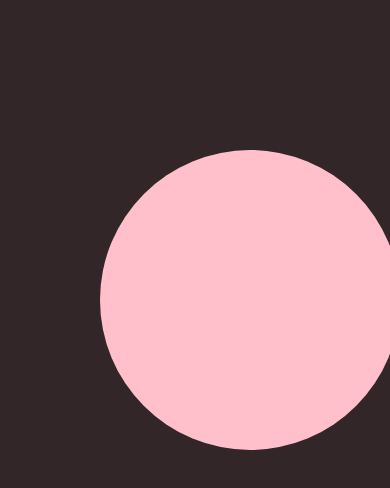
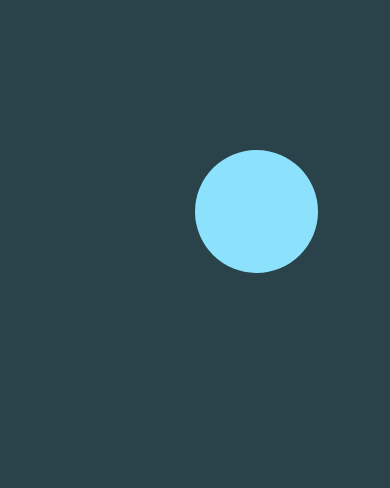
Before and after one commit to choiiis/html-css-toy-projects, a plain HTML site: page frame-focus/index.html in a window 390 px wide. Drawn offline with nearby package versions, Linux system fonts and the light colour scheme.

Commit message:
Set the focus element to be responsive to the browser size

```diff
--- a/frame-focus/main.css
+++ b/frame-focus/main.css
@@ -16,18 +16,16 @@ body {
 }
 
 .layer#background {
-  background-color: pink;
+  background-color: rgb(140, 226, 252);
 }
 
 .layer#filter {
-  background-color: rgba(0, 0, 0, 0.8);
+  background-color: rgba(0, 0, 0, 0.7);
 }
 
 .layer#frame {
-  width: 300px;
-  height: 300px;
   top: 150px;
-  left: 100px;
+  left: 50%;
   border-radius: 50%;
-  background-color: pink;
+  background-color: rgb(140, 226, 252);
 }
--- a/frame-focus/main.js
+++ b/frame-focus/main.js
@@ -0,0 +1,25 @@
+const bodyEl = document.querySelector('body')
+const frameEl = document.querySelector('.layer#frame')
+
+// initialize
+window.onload = () => {
+  frameEl.style.width = frameEl.style.height = getballDiameter() + "px"
+}
+
+window.addEventListener('resize', function() {
+  frameEl.style.width = frameEl.style.height = getballDiameter() + "px"
+  console.log(frameEl.clientWidth)
+})
+
+function getballDiameter() {
+  return (bodyEl.clientWidth + bodyEl.clientHeight) * 0.1
+}
+
+// const frameEl = document.querySelector('.layer#frame')
+
+// frameEl.addEventListener('click', function() {
+//   const prevX = frameEl.clientWidth
+//   console.log(prevX)
+//   frameEl.style.left = Math.floor(Math.random() * 400) + "px"
+//   frameEl.style.top = Math.floor(Math.random() * 400) + "px"
+// })
```
